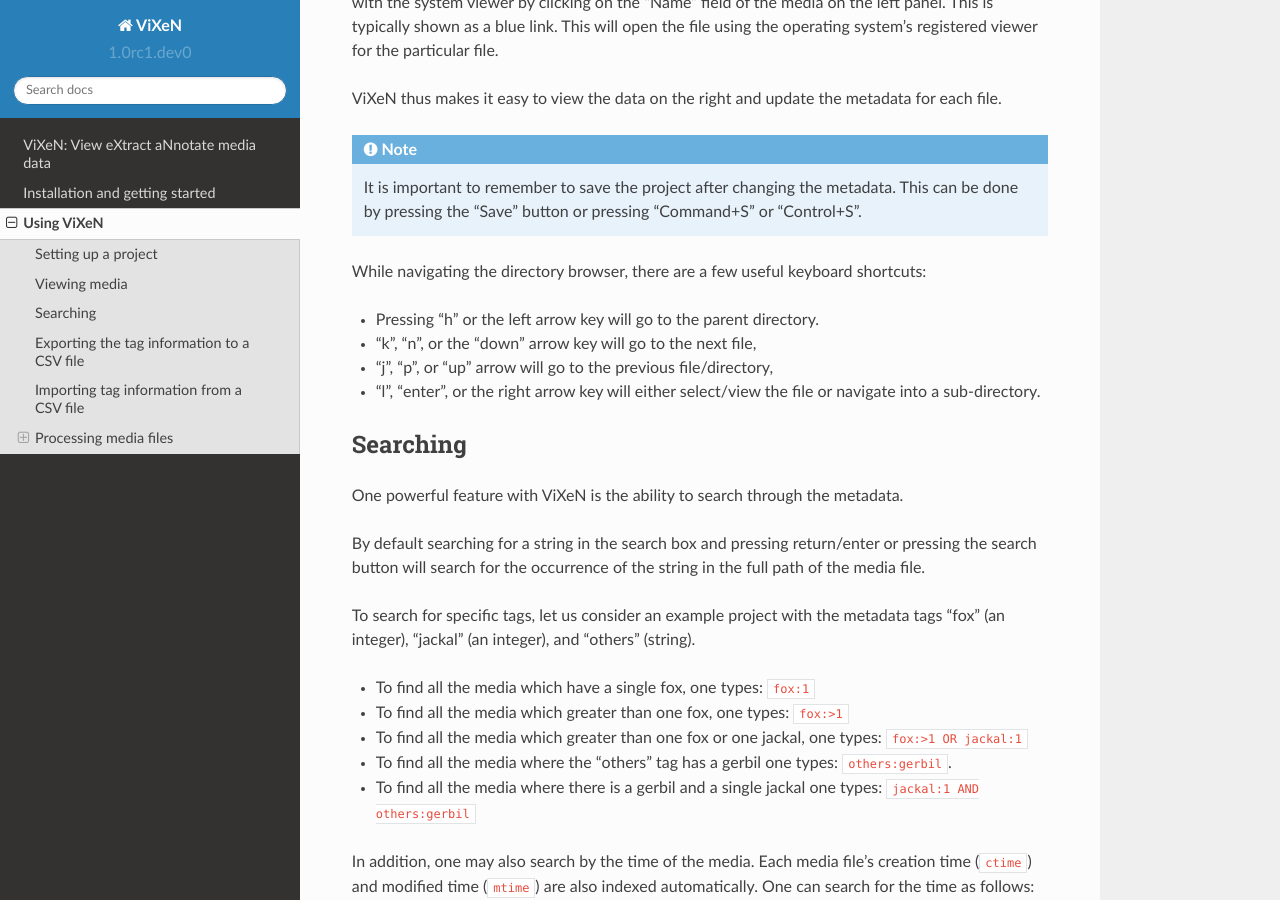
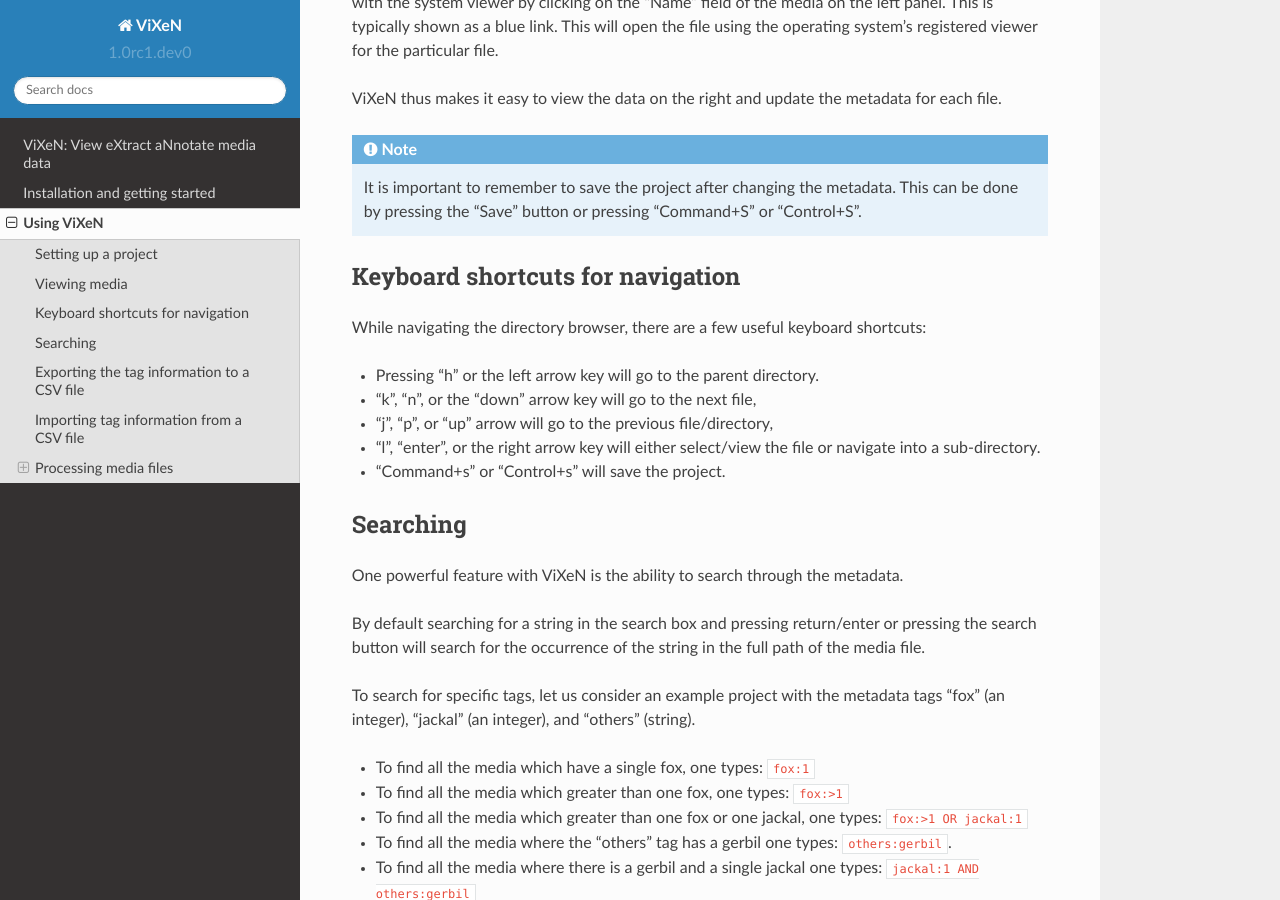
Before and after one commit to vixen-project/vixen, a Sphinx documentation site: the page built from docs/source/using_vixen.rst, in a window 1280 px wide and 900 px high, scrolled down 1746 px. Built offline with Sphinx 7.4.7 and the Read the Docs theme 2.0.0, drawn with Linux system fonts in a browser that asks for light colours.

Commit message:
Put keyboard shortchuts in separate section.

```diff
--- a/docs/source/using_vixen.rst
+++ b/docs/source/using_vixen.rst
@@ -100,6 +100,10 @@
    metadata. This can be done by pressing the "Save" button or pressing
    "Command+S" or "Control+S".
 
+
+Keyboard shortcuts for navigation
+----------------------------------
+
 While navigating the directory browser, there are a few useful keyboard
 shortcuts:
 
@@ -108,6 +112,7 @@
 - "j", "p", or "up" arrow will go to the previous file/directory,
 - "l", "enter", or the right arrow key will either select/view the file or
   navigate into a sub-directory.
+- "Command+s" or "Control+s" will save the project.
 
 
 Searching
```
